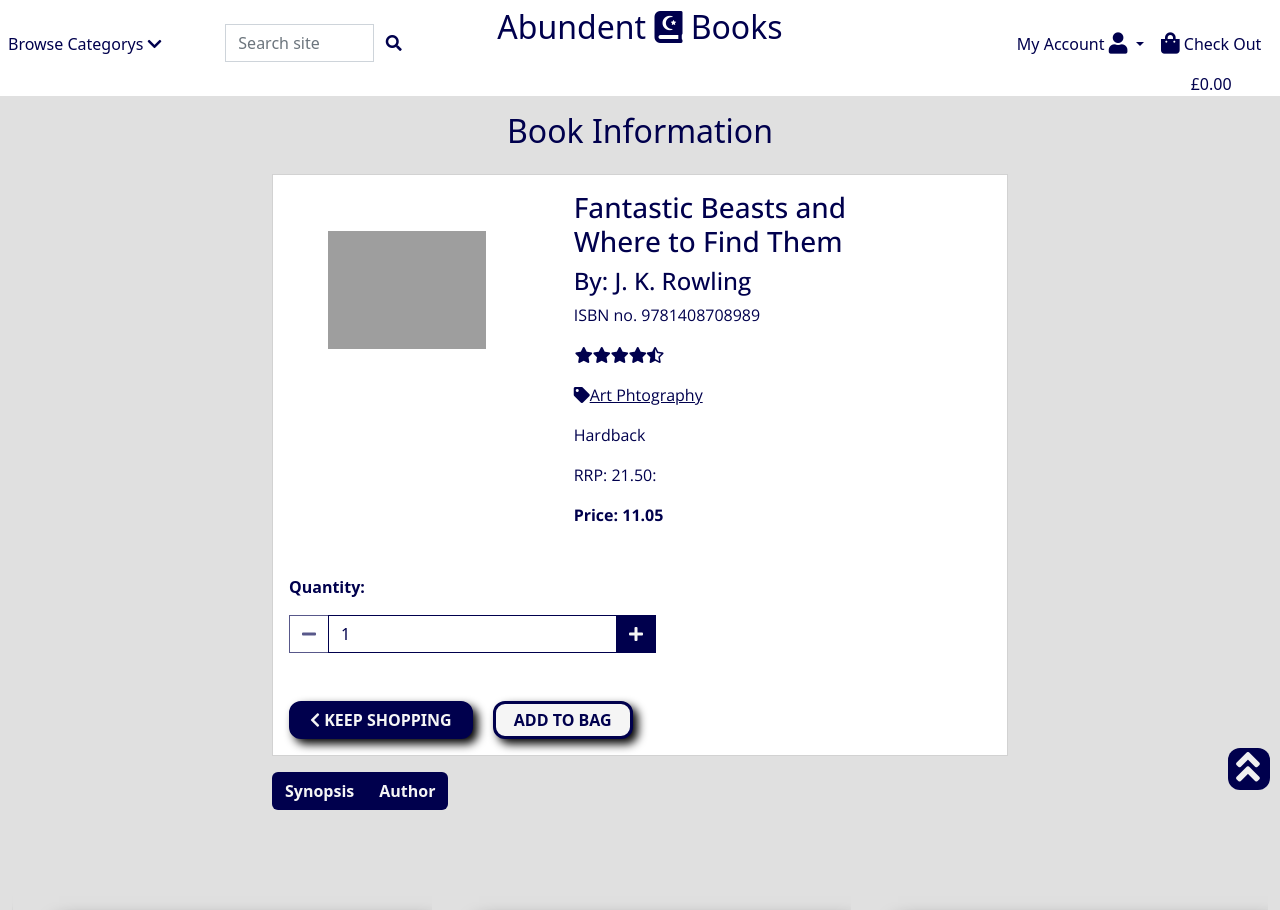
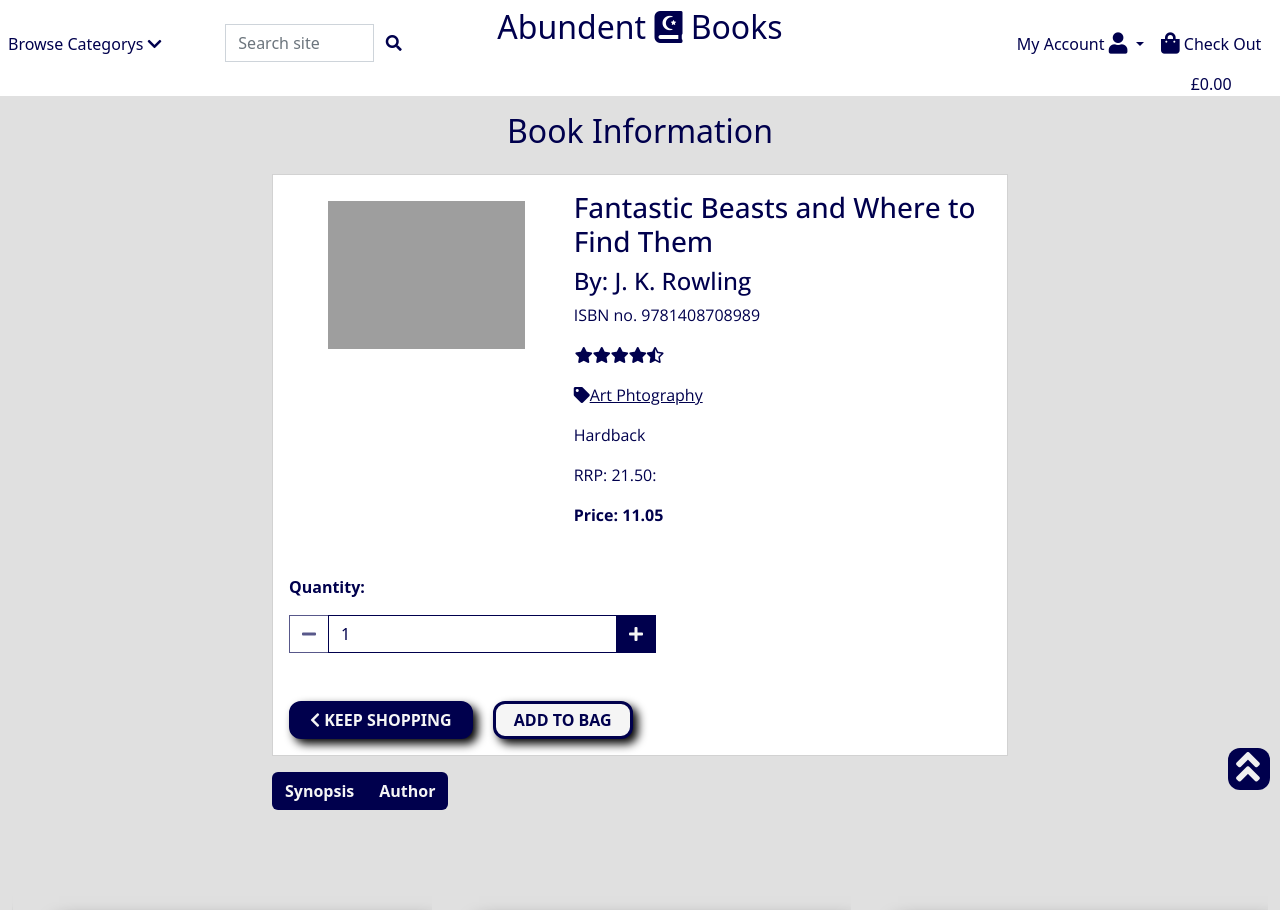
Before and after one commit to Ed-Whyatt/abundant-books-ms-4, a Django app: page /books/1979/ in a window 1280 px wide. Shown: the top 910 px of the page. Run offline with Django 3.2, Linux system fonts and the light colour scheme; data comes from the database, SQL or seed files in the repository; some libraries are stand-ins or nearby versions; grey boxes are pictures that could not be loaded.

Commit message:
Fix book information page image size for all screen sizes

```diff
--- a/books/templates/books/book_info.html
+++ b/books/templates/books/book_info.html
@@ -29,7 +29,7 @@
             <div class="col-lg-8 offset-lg-2 col-md-10 offset-md-1 mt-3">
                 <div class="card rounded-0">
                     <div class="row">
-                        <div class="col-md-4 col-12">
+                        <div class="col-sm-4">
                             <div class="card-body">
                                 {% if book.img_paths %}
                                 <a href="{{ book.img_paths.url }}" target="_blank">
@@ -44,7 +44,7 @@
                                 {% endif %}
                             </div>
                         </div>
-                        <div class="col-md-6 col-12">
+                        <div class="col-sm-8">
                             <div class="deal-text card-body">
                                 <ul>
                                     <li>
--- a/static/css/base.css
+++ b/static/css/base.css
@@ -297,9 +297,8 @@ margin-top: -10px;
 
 /* Book info page */
 .info-book-img {
-    margin-top: 20%;
+    margin-top: 5%;
     margin-left: 20%;
-    width: 80%;
 }
 
 .synopsis-author-button {
@@ -455,3 +454,11 @@ margin-top: -10px;
         width: 60%;
     }
 }
+
+/* @media screen and (max-width: 763px) {
+    .info-book-img {
+        margin-top: 0;
+        margin-left: 0;
+        width: 80%;
+    }
+} */
```
